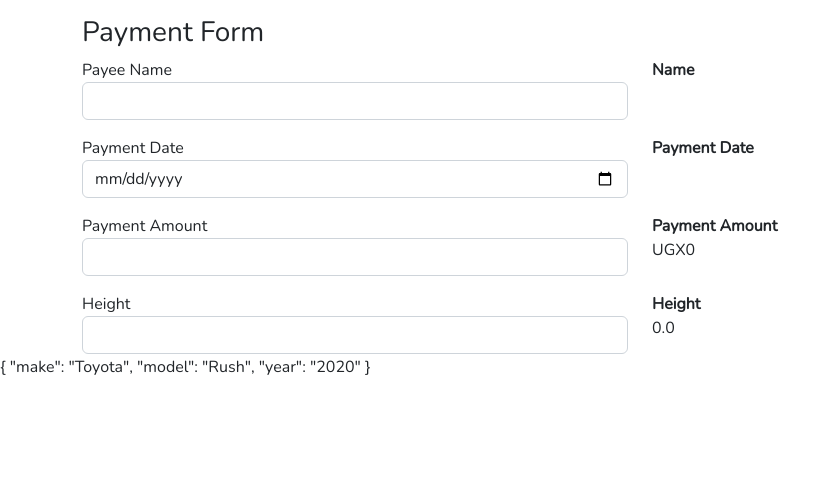
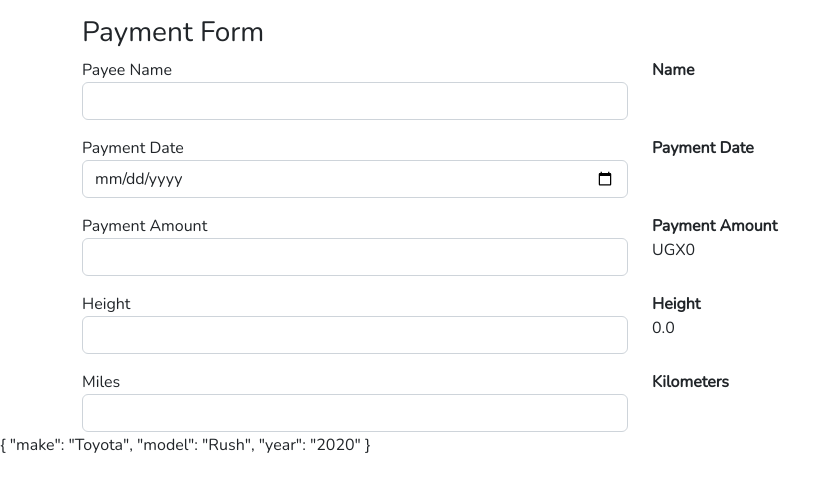
Before and after one commit to rhodinemma/pipes-circus, an Angular app: page / in a window 1280 px wide. Shown: the top 492 px of the page, without its empty margins (0-839 px from the left). Built offline with nearby package versions, Linux system fonts and the light colour scheme.

Commit message:
feat: creating custom pipes

```diff
--- a/src/app/app.component.html
+++ b/src/app/app.component.html
@@ -56,6 +56,20 @@
       </div>
     </div>
   </div>
+
+  <div class="row mt-3">
+    <div class="form-group col">
+      <label>Miles</label>
+      <input class="form-control" (input)="onMilesChange($event)" />
+    </div>
+
+    <div class="col">
+      <label><b>Kilometers</b></label>
+      <div>
+        {{ miles | convert }}
+      </div>
+    </div>
+  </div>
 </div>
 
 {{ car | json }}
--- a/src/app/app.component.ts
+++ b/src/app/app.component.ts
@@ -10,12 +10,20 @@
   date: string = '';
   amount: number = 0.0;
   height: number = 0.0;
+  miles: number = 0.0;
 
   car = {
     make: 'Toyota',
     model: 'Rush',
     year: '2020'
   };
+
+  onMilesChange(event: Event) {
+    const target = event.target;
+    if (target instanceof HTMLInputElement) {
+      this.miles = parseFloat(target.value);
+    }
+  }
 
   onHeightChange(event: Event) {
     const target = event.target;
--- a/src/app/app.module.ts
+++ b/src/app/app.module.ts
@@ -2,10 +2,12 @@
 import { BrowserModule } from '@angular/platform-browser';
 
 import { AppComponent } from './app.component';
+import { ConvertPipe } from './convert.pipe';
 
 @NgModule({
   declarations: [
-    AppComponent
+    AppComponent,
+    ConvertPipe
   ],
   imports: [
     BrowserModule
--- /dev/null
+++ b/src/app/convert.pipe.ts
@@ -0,0 +1,16 @@
+import { Pipe, PipeTransform } from '@angular/core';
+
+@Pipe({
+  name: 'convert'
+})
+export class ConvertPipe implements PipeTransform {
+
+  transform(value: number, ...args: unknown[]): unknown {
+    if (!value) {
+      return '';
+    }
+    // convert miles to kilometers
+    return value * 1.60934;
+  }
+
+}
```
Also changed, not shown: 1 other file (tests, documents, lock files or other folders).
